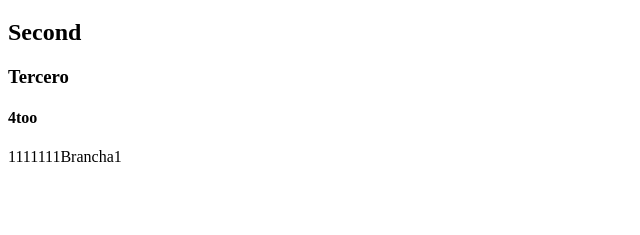
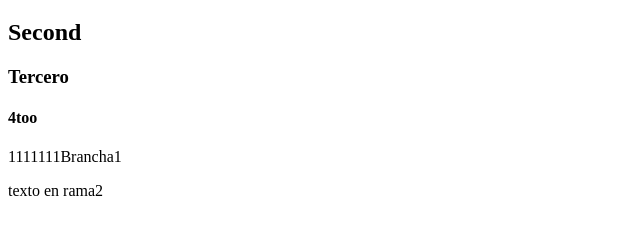
Before and after one commit to aguszur/iot_agus, a plain HTML site: page index.html in a window 1280 px wide. Shown: the part 159-394 px from the top of the page, without its empty margins (0-640 px from the left). Drawn offline with Linux system fonts and the light colour scheme.

Commit message:
Commit del Texto en rama2

```diff
--- a/index.html
+++ b/index.html
@@ -8,5 +8,6 @@
 <h3>Tercero</h3>
 <h4>4too</h4>
 <p>1111111Brancha1</p>
+<p>texto en rama2</p>
 </body>
 </html>
```
